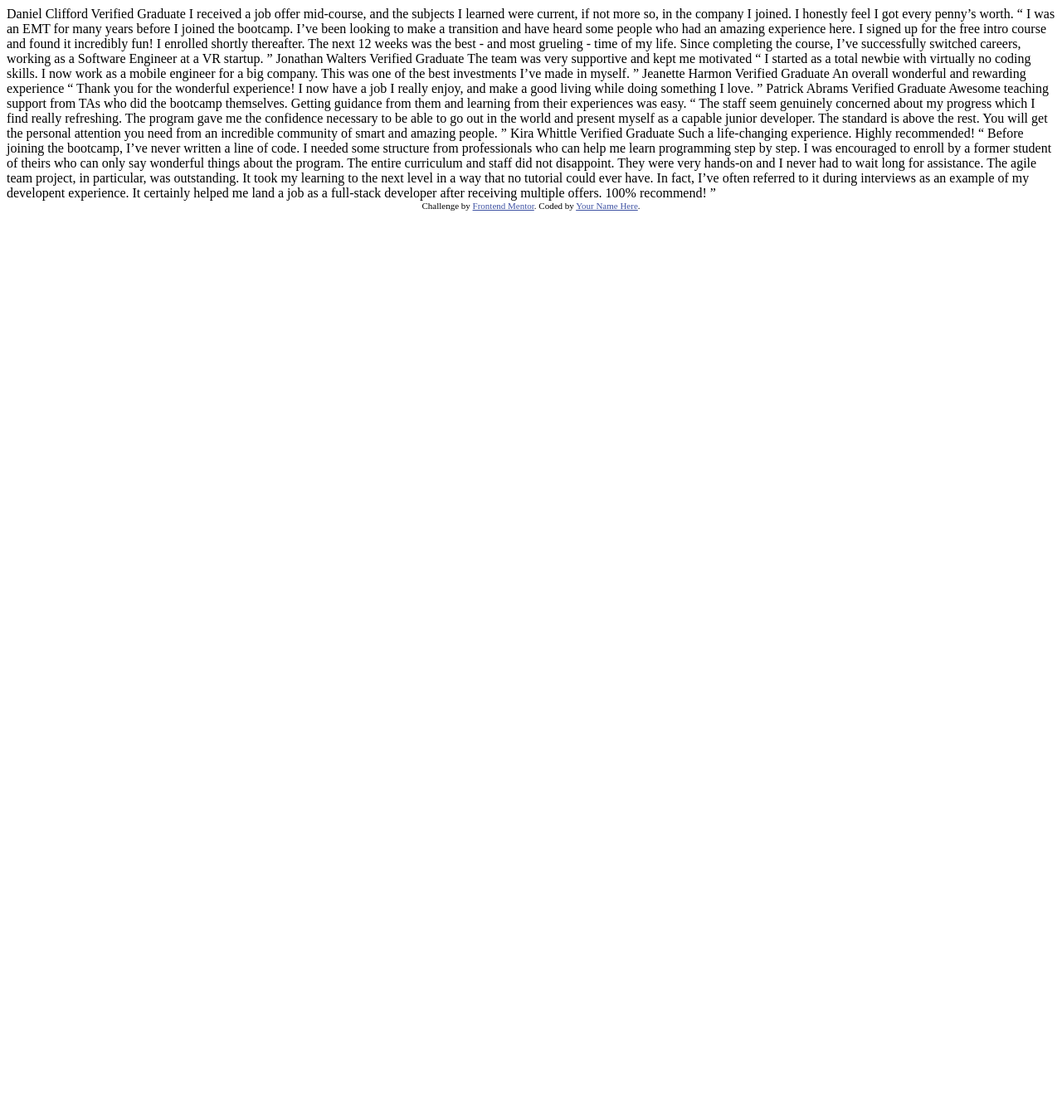
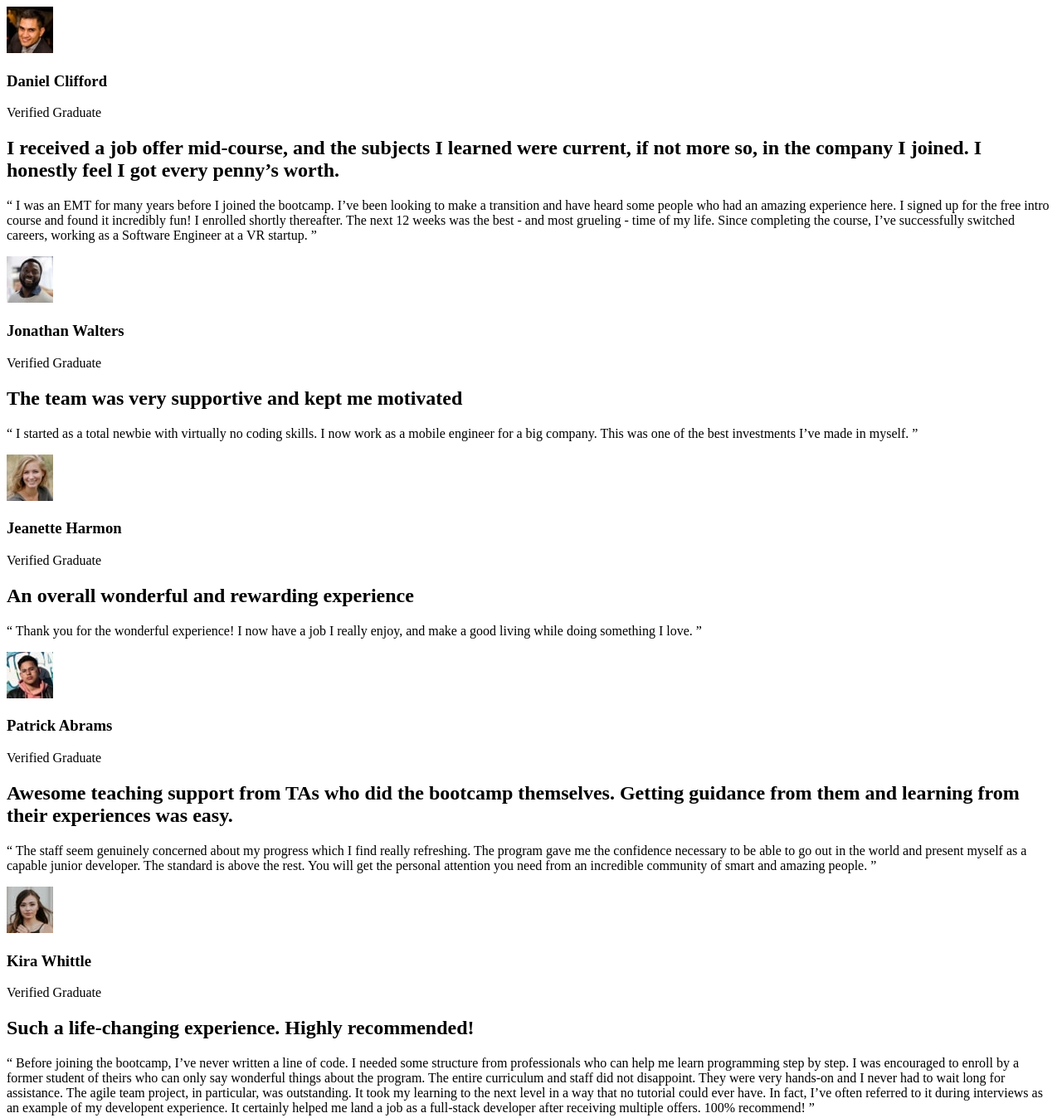
Before and after one commit to Quintentional/testimonials-grid-section-main, a plain HTML site: page index.html in a window 1280 px wide. Shown: the whole page at 83% size. Before the commit the page ends 800 px from the top, so only its background shows below. Drawn offline with Linux system fonts and the light colour scheme.

Commit message:
formatted content

```diff
--- a/index.html
+++ b/index.html
@@ -2,63 +2,115 @@
 <html lang="en">
 <head>
   <meta charset="UTF-8">
-  <meta name="viewport" content="width=device-width, initial-scale=1.0"> <!-- displays site properly based on user's device -->
-
-  <link rel="icon" type="image/png" sizes="32x32" href="./images/favicon-32x32.png">
+  <meta name="viewport" content="width=device-width, initial-scale=1.0">
 
   <title>Frontend Mentor | [Challenge Name Here]</title>
-
-  <!-- Feel free to remove these styles or customise in your own stylesheet 👍 -->
-  <style>
-    .attribution { font-size: 11px; text-align: center; }
-    .attribution a { color: hsl(228, 45%, 44%); }
-  </style>
+  <link rel="stylesheet" href="style.css">
+  <link rel="preconnect" href="https://fonts.googleapis.com">
+<link rel="preconnect" href="https://fonts.gstatic.com" crossorigin>
+<link href="https://fonts.googleapis.com/css2?family=Barlow+Semi+Condensed:ital,wght@0,100;0,200;0,300;0,400;0,500;0,600;0,700;0,800;0,900;1,100;1,200;1,300;1,400;1,500;1,600;1,700;1,800;1,900&display=swap" rel="stylesheet">
 </head>
 <body>
-  Daniel Clifford
-  Verified Graduate
+ <div id="grid">
+<div class="daniel">
+<div class="profile">
+  <img src="./images/image-daniel.jpg" alt="">
+  <div class="graduate">
+    <h3 class="name">Daniel Clifford</h3>
+    <p class="verified">Verified Graduate</p>
+  </div>
+</div>
 
-  I received a job offer mid-course, and the subjects I learned were current, if not more so,
-  in the company I joined. I honestly feel I got every penny’s worth.
+  <h2 class="highlight">I received a job offer mid-course, and the subjects I learned were current, if not more so,
+    in the company I joined. I honestly feel I got every penny’s worth.</h2>
 
+<p class="testimonial">
   “ I was an EMT for many years before I joined the bootcamp. I’ve been looking to make a
   transition and have heard some people who had an amazing experience here. I signed up
   for the free intro course and found it incredibly fun! I enrolled shortly thereafter.
   The next 12 weeks was the best - and most grueling - time of my life. Since completing
   the course, I’ve successfully switched careers, working as a Software Engineer at a VR startup. ”
+</p>
+</div>
 
-  Jonathan Walters
-  Verified Graduate
+<div class="jonathan">
+<div class="profile">
+  <img src="./images/image-jonathan.jpg" alt="">
+  <div class="graduate">
+    <h3>Jonathan Walters</h3>
+    <p class="verified">Verified Graduate</p>
+  </div>
+</div>
 
+  <h2 class="highlight">
     The team was very supportive and kept me motivated
+  </h2>
 
+  <p class="testimonial">
     “ I started as a total newbie with virtually no coding skills. I now work as a mobile engineer
   for a big company. This was one of the best investments I’ve made in myself. ”
+  </p>
+</div>
 
-  Jeanette Harmon
-  Verified Graduate
+<div class="jeanette">
+  <div class="profile">
+    <img src="./images/image-jeanette.jpg" alt="">
+    <div class="graduate">
+      <h3>Jeanette Harmon</h3>
+    <p class="verified">Verified Graduate</p>
+    </div>
+  </div>
 
+  <h2 class="highlight">
     An overall wonderful and rewarding experience
+  </h2>
+<p class="testimonial">
 
   “ Thank you for the wonderful experience! I now have a job I really enjoy, and make a good living
   while doing something I love. ”
+</p>
+</div>
 
-  Patrick Abrams
+  <div class="patrick">
+<div class="profile">
+  <img src="./images/image-patrick.jpg" alt="">
+  <div class="graduate">
+    <h3>Patrick Abrams</h3>
+<p class="verified">
   Verified Graduate
+</p>
+  </div>
+</div>
 
+  <h2 class="highlight">
     Awesome teaching support from TAs who did the bootcamp themselves. Getting guidance from them and
   learning from their experiences was easy.
+  </h2>
 
+  <p class="testimonial">
     “ The staff seem genuinely concerned about my progress which I find really refreshing. The program
   gave me the confidence necessary to be able to go out in the world and present myself as a capable
   junior developer. The standard is above the rest. You will get the personal attention you need from
   an incredible community of smart and amazing people. ”
+  </p>
+  </div>
 
-  Kira Whittle
+<div class="kira">
+  <div class="profile">
+    <img src="./images/image-kira.jpg" alt="">
+    <div class="graduate">
+      <h3>Kira Whittle</h3>
+    <p class="verified">
       Verified Graduate
+    </p>
+    </div>
+  </div>
 
+  <h2 class="highlight">
     Such a life-changing experience. Highly recommended!
+  </h2>
 
+<p class="testimonial">
   “ Before joining the bootcamp, I’ve never written a line of code. I needed some structure from
   professionals who can help me learn programming step by step. I was encouraged to enroll by a former
   student of theirs who can only say wonderful things about the program. The entire curriculum and staff
@@ -67,10 +119,9 @@
   could ever have. In fact, I’ve often referred to it during interviews as an example of my developent
   experience. It certainly helped me land a job as a full-stack developer after receiving multiple offers.
   100% recommend! ”
+</p>
+</div>
+ </div>
 
-  <div class="attribution">
-    Challenge by <a href="https://www.frontendmentor.io?ref=challenge" target="_blank">Frontend Mentor</a>.
-    Coded by <a href="#">Your Name Here</a>.
-  </div>
 </body>
 </html>
```
Also changed, not shown: style.css (added), 4 other files. Lines whose indentation alone changed are shown as unchanged.
